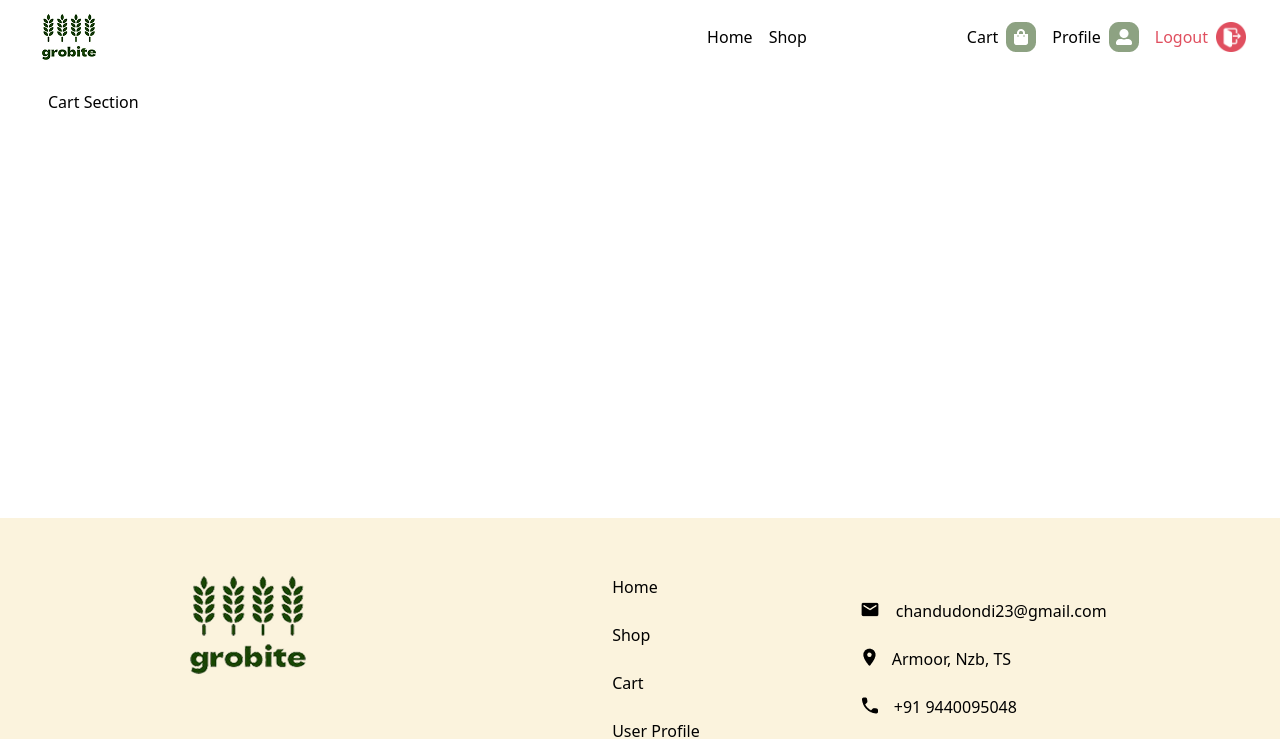
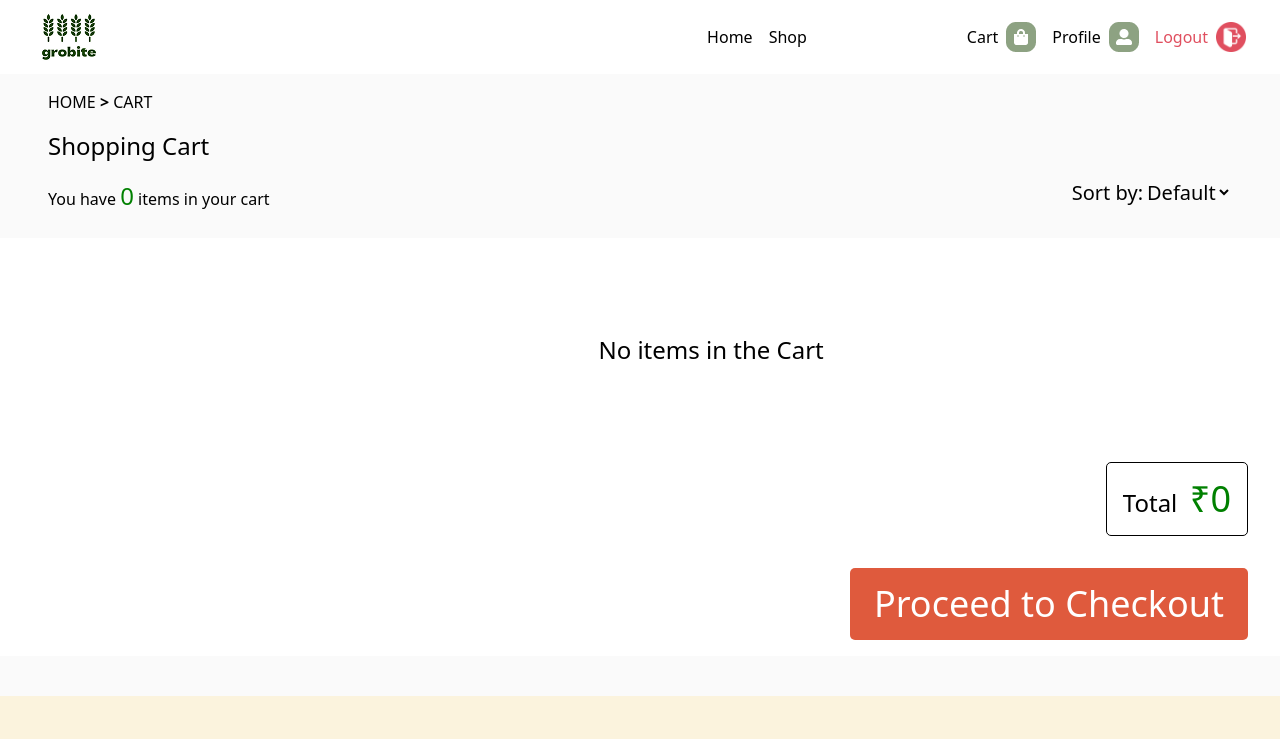
Before and after one commit to ChanduDhondi/Grobite-Grocery-Food-buying-application, a React (Vite) app in the folder customer/: page /cart in a window 1280 px wide. Shown: the top 739 px of the page. Built offline with nearby package versions, Linux system fonts and the light colour scheme.

Commit message:
added cart, cartContext, cartTable components

```diff
--- a/customer/src/App.jsx
+++ b/customer/src/App.jsx
@@ -6,10 +6,12 @@ import Cart from "./components/cart.jsx";
 import Profile from "./components/profile.jsx";
 import Logout from "./components/logout.jsx";
 import { BrowserRouter, Routes, Route } from "react-router-dom";
+import { CartProvider } from "./components/cartContext.jsx";
 
 function App() {
   return (
     <>
+      <CartProvider>
         <BrowserRouter>
           <Routes>
             <Route path="/" element={<Layout />}>
@@ -22,6 +24,7 @@ function App() {
             </Route>
           </Routes>
         </BrowserRouter>
+      </CartProvider>
     </>
   );
 }
--- a/customer/src/components/cart.jsx
+++ b/customer/src/components/cart.jsx
@@ -1,9 +1,110 @@
 import "../style.css";
+import { useLocation } from "react-router-dom";
+import BreadCrumb from "./breadcrumb";
+import { useContext, useState } from "react";
+import CartContext from "./cartContext";
+import CartTable from "./cartTable";
 
 function Cart() {
+  const { pathname } = useLocation();
+  const { cartItems } = useContext(CartContext);
+  const [isFilter, setIsFilter] = useState(false);
+  const [filteredItems, setFilteredItems] = useState([]);
+
+  function handleChange(evt) {
+    console.log(evt.target.value);
+    if (evt.target.value === "price") {
+      let filteredItems = [...cartItems].sort(
+        (a, b) =>
+          parseFloat(a.price.$numberDecimal) -
+          parseFloat(b.price.$numberDecimal)
+      );
+      setFilteredItems(filteredItems);
+      setIsFilter(true);
+    } else if (evt.target.value === "name") {
+      const filteredItems = [...cartItems].sort((a, b) => {
+        const nameA = a.name.toUpperCase();
+        const nameB = b.name.toUpperCase();
+        return nameA.localeCompare(nameB);
+      });
+      setFilteredItems(filteredItems);
+      setIsFilter(true);
+    } else {
+      setIsFilter(false);
+    }
+  }
+
   return (
     <>
-      <section className="layout">Cart Section</section>
+      <div
+        className="pl-[3rem] pr-[3rem] pt-[1rem] pb-[1rem]"
+        style={{ backgroundColor: "rgba(250, 250, 250, 1)" }}
+      >
+        <BreadCrumb path={pathname}></BreadCrumb>
+        <div className="mt-[1rem]">
+          <h1 className="text-2xl font-medium">Shopping Cart</h1>
+          <div className="mt-[1rem] flex justify-between">
+            <p>
+              You have{" "}
+              <span className="text-[1.5rem]" style={{ color: "green" }}>
+                {cartItems.length}
+              </span>{" "}
+              item
+              {cartItems.length !== 1 ? "s" : ""} in your cart
+            </p>
+            <div className="text-xl">
+              <label htmlFor="sortby">Sort by:</label>
+              <select
+                name="sortby"
+                id="sortby"
+                className="font-medium focus:none"
+                onChange={handleChange}
+              >
+                <option value="default">Default</option>
+                <option value="price">Price</option>
+                <option value="name">Name</option>
+              </select>
+            </div>
+          </div>
+        </div>
+        {/* Cart Items */}
+        <div
+          className="my-[1.5rem] -ml-[3rem] -mr-[3rem] px-[2rem] py-[1rem]"
+          style={{ backgroundColor: "white" }}
+        >
+          {isFilter ? (
+            <CartTable items={filteredItems}></CartTable>
+          ) : (
+            <CartTable items={cartItems}></CartTable>
+          )}
+          {/* Total */}
+          <div className="flex justify-end mt-4 ">
+            <div className="p-[1rem] border rounded-[5px] w-fit relative right-0">
+              <span className="text-2xl">Total</span> &nbsp;{" "}
+              <span className="text-4xl" style={{ color: "green" }}>
+                &#8377;
+                {cartItems.reduce(
+                  (acc, currValue) =>
+                    acc + parseFloat(currValue.price.$numberDecimal),
+                  0
+                )}
+              </span>
+            </div>
+          </div>
+          {/* Proceed to Checkout */}
+          <div className="flex justify-end mt-[2rem] ">
+            <div
+              className="py-[1rem] px-[1.5rem] rounded-[5px] w-fit relative right-0 text-4xl"
+              style={{
+                backgroundColor: "rgba(223, 90, 61, 1)",
+                color: "white",
+              }}
+            >
+              Proceed to Checkout
+            </div>
+          </div>
+        </div>
+      </div>
     </>
   );
 }
--- /dev/null
+++ b/customer/src/components/cartContext.jsx
@@ -0,0 +1,33 @@
+import React, { createContext, useEffect, useState } from "react";
+
+const CartContext = createContext();
+
+export const CartProvider = ({ children }) => {
+  const [cartItems, setCartItems] = useState(() => {
+    const stored = sessionStorage.getItem("cartItem");
+    return stored ? JSON.parse(stored) : [];
+  });
+
+  useEffect(() => {
+    sessionStorage.setItem("cartItem", JSON.stringify(cartItems));
+  }, [cartItems]);
+
+  function addToCart(item) {
+    setCartItems((preCart) => [...preCart, item]);
+  }
+
+  function removeFromCart(id) {
+    console.log("removing id ", id);
+    setCartItems((preCart) =>
+      preCart.filter((item) => (item.id || item._id) !== id)
+    );
+  }
+
+  return (
+    <CartContext.Provider value={{ cartItems, addToCart, removeFromCart }}>
+      {children}
+    </CartContext.Provider>
+  );
+};
+
+export default CartContext;
--- /dev/null
+++ b/customer/src/components/cartTable.jsx
@@ -0,0 +1,52 @@
+import { useContext } from "react";
+import CartContext from "./cartContext";
+
+function CartTable({ items }) {
+  const { removeFromCart } = useContext(CartContext);
+  return (
+    <>
+      {items?.length > 0 ? (
+        <table className="table-auto w-full">
+          <thead>
+            <tr>
+              <th className="w-[130px]"></th>
+              <th className="border-0 px-4 py-2 text-center">Name</th>
+              <th className="border-0 px-4 py-2 text-center">Price(&#8377;)</th>
+              <th className="px-4 py-2 text-right">Remove</th>
+            </tr>
+          </thead>
+          <tbody>
+            {items.map((item, index) => (
+              <tr key={item._id || index}>
+                <td className="border-0 px-4 py-2">
+                  <img
+                    src={item.imageUrl}
+                    alt="imageUrl"
+                    className="size-full h-[130px]"
+                  />
+                </td>
+                <td className="border-0 px-4 py-2 text-center">{item.name}</td>
+                <td className="border-0 px-4 py-2 text-center">
+                  {item.price.$numberDecimal}
+                </td>
+                <td
+                  onClick={() => removeFromCart(item.id || item._id)}
+                  className="border-0 px-4 py-2 text-right cursor-pointer"
+                >
+                  {" "}
+                  &#10060;
+                </td>
+              </tr>
+            ))}
+          </tbody>
+        </table>
+      ) : (
+        <h1 className="text-2xl font-medium ml-[40%] p-[5rem]">
+          No items in the Cart
+        </h1>
+      )}
+    </>
+  );
+}
+
+export default CartTable;
--- a/customer/src/components/home.jsx
+++ b/customer/src/components/home.jsx
@@ -3,7 +3,7 @@ import rightarrow from "../../Home icons/li_arrow-right.png";
 import heroimage from "../../Home icons/hero image.png";
 import { Link } from "react-router-dom";
 import "../style.css";
-import { useEffect, useState } from "react";
+import { useContext, useEffect, useState } from "react";
 import axios from "axios";
 import deals1 from "../../Home icons/deals1.png";
 import deals2 from "../../Home icons/deals2.png";
@@ -11,10 +11,11 @@ import deals3 from "../../Home icons/deals3.png";
 import Deals from "./deals";
 import Items from "./items";
 
+const URL = "http://127.0.0.1:8080/api/";
+
 function Home() {
   const [category, setCategory] = useState([]);
   const [items, setItems] = useState([]);
-  const URL = "http://127.0.0.1:8080/api/";
 
   useEffect(() => {
     const fetchCategory = async () => {
--- a/customer/src/components/items.jsx
+++ b/customer/src/components/items.jsx
@@ -1,15 +1,19 @@
+import { useContext } from "react";
 import cart from "../../Home icons/li_shopping-cart.png";
+import CartContext from "./cartContext";
 
 function Items({ items }) {
-  function handleAdd() {
-    console.log("Add to cart button is clicked ");
-  }
+  const { addToCart } = useContext(CartContext);
+
   return (
     <>
       <div className="m-[1rem] grid grid-cols-[repeat(auto-fit,_minmax(250px,_1fr))] justify-center items-center gap-y-[1rem]">
         {items?.length > 0 ? (
-          items.map((item) => (
-            <div className="w-[200px] bg-[white] p-[.5rem]" key={item.id}>
+          items.map((item, index) => (
+            <div
+              className="w-[200px] bg-[white] p-[.5rem]"
+              key={item._id || index}
+            >
               <img
                 src={item.imageUrl}
                 alt={item.name}
@@ -22,9 +26,9 @@ function Items({ items }) {
               <div className="pt-[1rem] flex justify-between items-center">
                 <span>&#8377; {item.price.$numberDecimal}</span>
                 <button
-                  className="flex items-center p-[.5rem]"
+                  className="flex items-center p-[.5rem] active:scale-[1.1]"
                   style={{ backgroundColor: "rgba(246, 226, 171, 1)" }}
-                  onClick={handleAdd}
+                  onClick={() => addToCart(item)}
                 >
                   <img src={cart} alt="cart" className="mr-[.5rem]" />
                   Add
```
Lines whose indentation alone changed are shown as unchanged.
